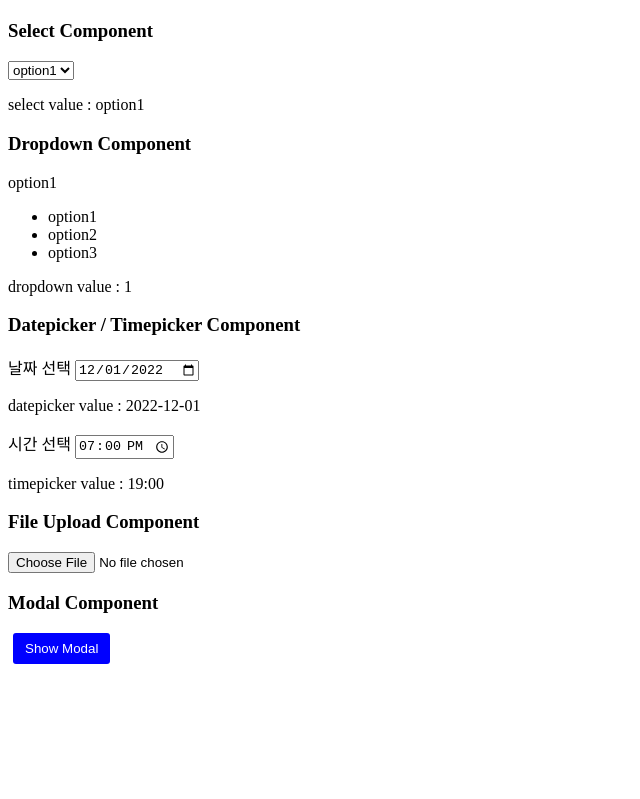
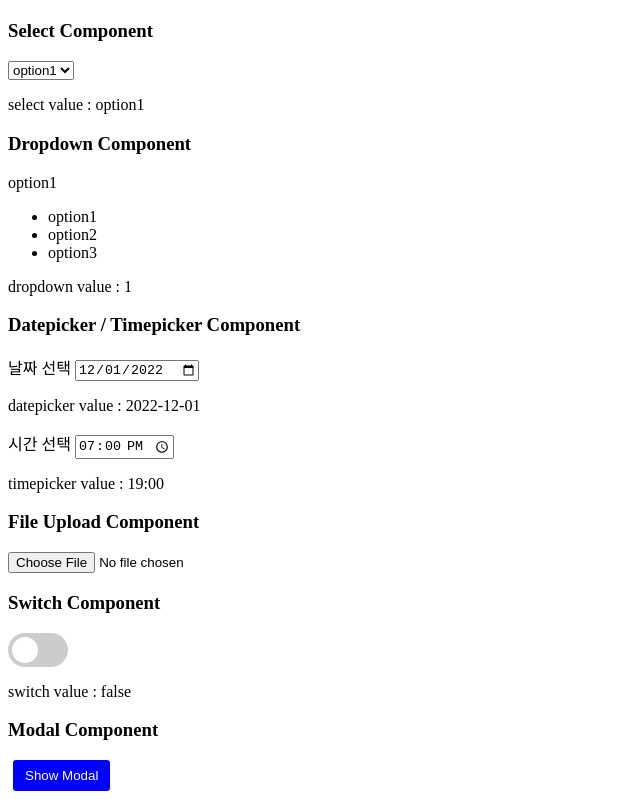
Before and after one commit to wknowpark797/vue2-basic-custom, a Vue app in the folder vue2-basic-custom/: page /dev/document in a window 1280 px wide. Shown: the part 926-1725 px from the top of the page, without its empty margins (0-640 px from the left). Before the commit the page ends 1598 px from the top, so only its background shows below. Built offline with nearby package versions, Linux system fonts and the light colour scheme.

Commit message:
switch 컴포넌트 추가

```diff
--- a/vue2-basic-custom/src/components/DevDocument.vue
+++ b/vue2-basic-custom/src/components/DevDocument.vue
@@ -139,6 +139,14 @@
             <FileUploadComp v-model="fileUploadValue" />
         </div>
 
+        <!-- Switch -->
+        <div class="group-box">
+            <h3>Switch Component</h3>
+
+            <SwitchComp v-model="switchValue" />
+            <p>switch value : {{ switchValue }}</p>
+        </div>
+
         <!-- Modal -->
         <div class="group-box">
             <h3>Modal Component</h3>
@@ -209,8 +217,8 @@
 
                 datepickerValue: '2022-12-01',
                 timepickerValue: '19:00',
-
-                fileUploadValue: null
+                fileUploadValue: null,
+                switchValue: false
             }
         },
         methods: {
--- /dev/null
+++ b/vue2-basic-custom/src/components/common/SwitchComp.vue
@@ -0,0 +1,87 @@
+<!--
+    [ Switch Component ]
+ -->
+
+<template>
+    <label class="switch-wrap">
+        {{ label }}
+        <input type="checkbox"
+               v-model="compValue"
+               @change="onChange">
+        <span class="slider" />
+    </label>
+</template>
+
+<script>
+    export default {
+        name: 'SwitchComp',
+        model: {
+            prop: 'checked',
+            event: 'change'
+        },
+        data() {
+            return {
+                compValue: this.checked
+            }
+        },
+        props: {
+            checked: {
+                type: Boolean,
+                default: false
+            },
+            label: {
+                type: String,
+                default: ''
+            }
+        },
+        methods: {
+            onChange(event) {
+                this.$emit('change', event.target.checked);
+            }
+        }
+    }
+</script>
+
+<style lang="scss" scoped>
+    .switch-wrap {
+        position: relative;
+        display: inline-block;
+        width: 60px;
+        height: 34px;
+        input {
+            opacity: 0;
+            width: 0;
+            height: 0;
+            &:checked {
+                & + .slider {
+                    background: #2196F3;
+                    &::before {
+                        transform: translateX(26px);
+                    }
+                }
+            }
+        }
+        .slider {
+            position: absolute;
+            top: 0;
+            left: 0;
+            right: 0;
+            bottom: 0;
+            border-radius: 50px;
+            background: #ccc;
+            transition: .3s;
+            cursor: pointer;
+            &::before {
+                content: '';
+                position: absolute;
+                left: 4px;
+                bottom: 4px;
+                width: 26px;
+                height: 26px;
+                border-radius: 50%;
+                background: #FFF;
+                transition: .3s;
+            }
+        }
+    }
+</style>
--- a/vue2-basic-custom/src/plugins/global-components.js
+++ b/vue2-basic-custom/src/plugins/global-components.js
@@ -4,6 +4,7 @@ import InputComp from '../components/common/InputComp'
 import TextareaComp from '../components/common/TextareaComp'
 import CheckSingleComp from '../components/common/CheckSingleComp'
 import CheckGroupComp from '../components/common/CheckGroupComp'
+import SwitchComp from '../components/common/SwitchComp'
 import RadioComp from '../components/common/RadioComp'
 import SelectComp from '../components/common/SelectComp'
 import DropdownComp from '../components/common/DropdownComp'
@@ -19,6 +20,7 @@ const GlobalComponents = {
         Vue.component(TextareaComp.name, TextareaComp)
         Vue.component(CheckSingleComp.name, CheckSingleComp)
         Vue.component(CheckGroupComp.name, CheckGroupComp)
+        Vue.component(SwitchComp.name, SwitchComp)
         Vue.component(RadioComp.name, RadioComp)
         Vue.component(SelectComp.name, SelectComp)
         Vue.component(DropdownComp.name, DropdownComp)
```
